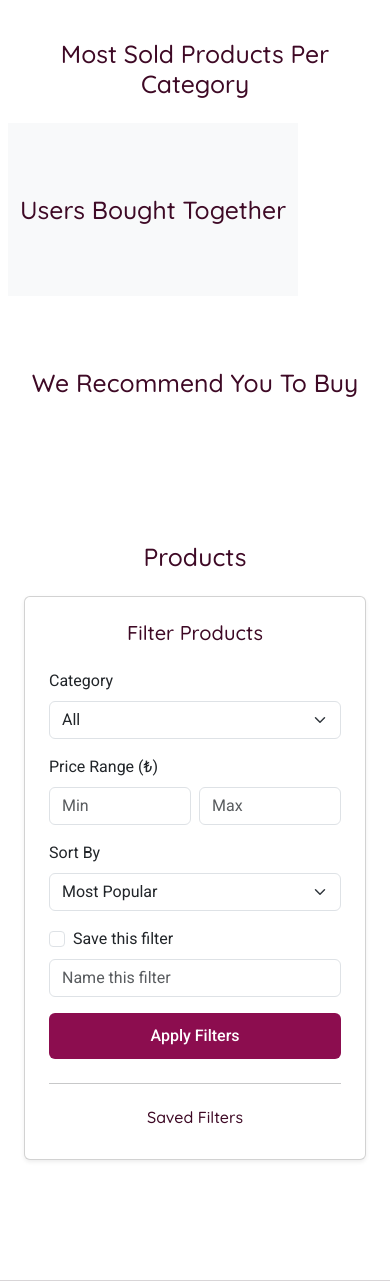
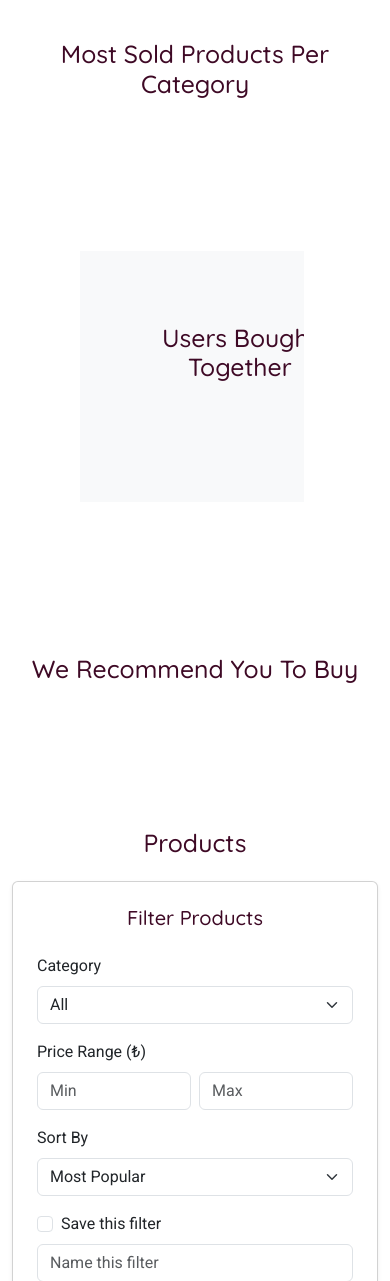
Before and after one commit to bozyurt21/SuperMarketApp, a Flask app: template app/templates/index.html in a window 390 px wide. Shown: the part 1325-2606 px from the top of the page. Run offline with Flask 3, Linux system fonts and the light colour scheme; the template is opened without the code that fills it, so the values that code supplies are empty; some libraries are stand-ins or nearby versions.

Commit message:
Changed the style to look more beautifully

```diff
--- a/app/app.py
+++ b/app/app.py
@@ -16,7 +16,7 @@
         host="localhost",
         user="root",
         password="0079306",
-        database="supermarketApp"
+        database="supermarket"
     )
 
 
--- a/app/templates/base.html
+++ b/app/templates/base.html
@@ -94,7 +94,6 @@
             <li><a href="{{ url_for('home') }}">Home</a></li>
 
             <li><a href="{{url_for('cart')}}">Cart</a></li>
-            <li class="dropdown"><a href="#"><span>Saved Filters</span> <i class="bi bi-chevron-down toggle-dropdown"></i></a>
             <li><a href="{{url_for('purchase')}}">Purchases</a></li>
               <ul></ul>
             </li>
--- a/app/templates/index.html
+++ b/app/templates/index.html
@@ -65,11 +65,9 @@
   <section id="best-sellers" class="py-5">
     <div class="container mt-4">
       <h2 class="text-center mb-4">Most Sold Products Per Category</h2>
-      <div class="row">
-        <div class="col-lg-9">
-          <div class="row g-4">
+      <div class="d-flex flex-row flex-nowrap overflow-auto gap-3 px-2">
             {% for product in most_sold_per_category %}
-            <div class="col-md-4 col-sm-6">
+            <div class="card text-center shadow-sm p-3 flex-shrink-0" style="width: 280px;">
               <div class="card h-100 text-center shadow-sm p-3">
                 <img
                   src="{{ url_for('product_image', product_id=product.product_id) }}"
@@ -95,12 +93,16 @@
             {% endfor %}
           </div>
         </div>
+      </div>
+    </div>
+  </section>
+
   <div class="d-flex overflow-auto gap-4 px-2" style="scroll-snap-type: x mandatory;">
     <!-- Inside each product pair -->
-          <div style="scroll-snap-align: start;">
+    <div style="scroll-snap-align: start; padding: 5rem;">
       <!-- bundle card here -->
       <section id="frequently-bought-together" class="py-5 bg-light">
-              <div class="container mt-4">
+        <div class="container mt-4" style="margin: 3rem;">
           <h2 class="text-center mb-4">Users Bought Together</h2>
 
           <!-- Horizontal scroll wrapper -->
@@ -164,9 +166,8 @@
   <section id="best-sellers" class="py-5">
     <div class="container mt-4">
       <h2 class="text-center mb-4">We Recommend You To Buy</h2>
-      <div class="row">
-        <div class="col-lg-9">
-          <div class="row g-4">
+      <div class="d-flex flex-row flex-nowrap overflow-auto gap-3 px-2">
+
             {% for product in most_sold_per_category %}
             <div class="col-md-4 col-sm-6">
               <div class="card h-100 text-center shadow-sm p-3">
```
Lines whose indentation alone changed are shown as unchanged.
